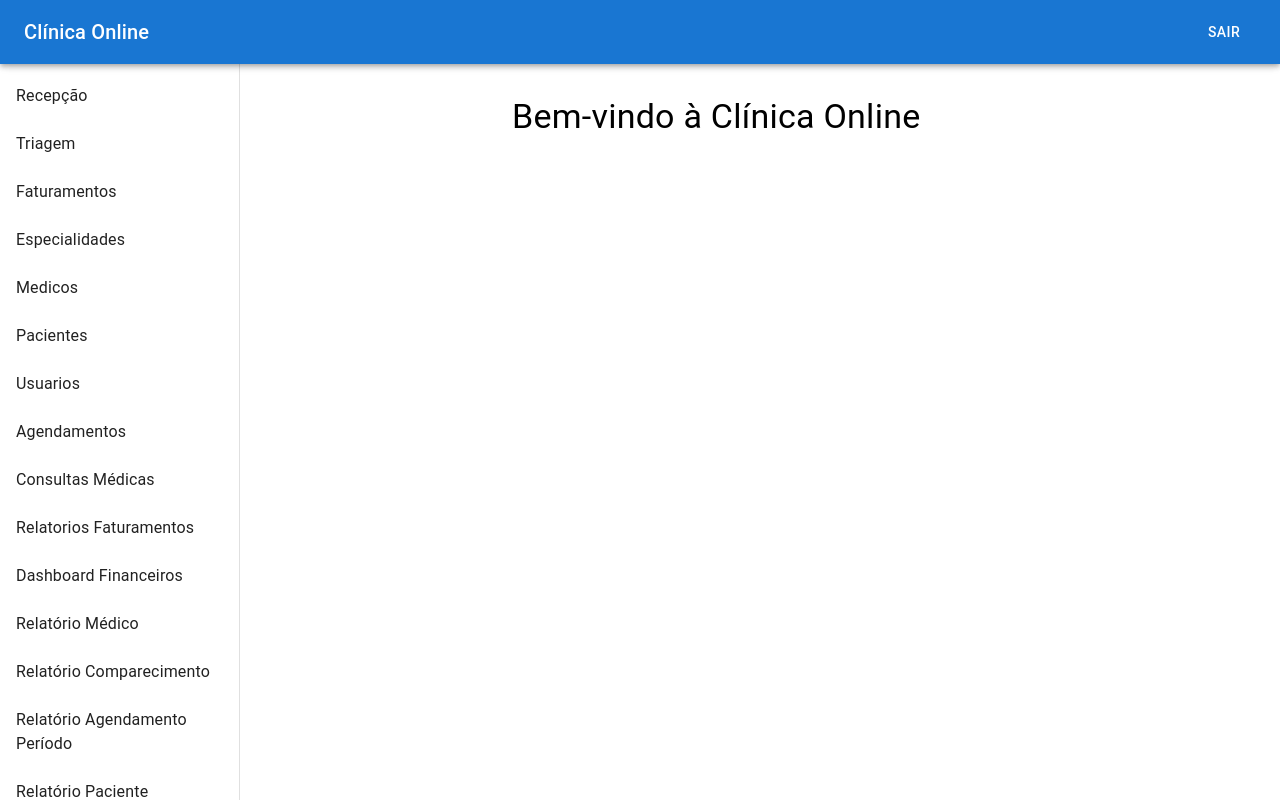
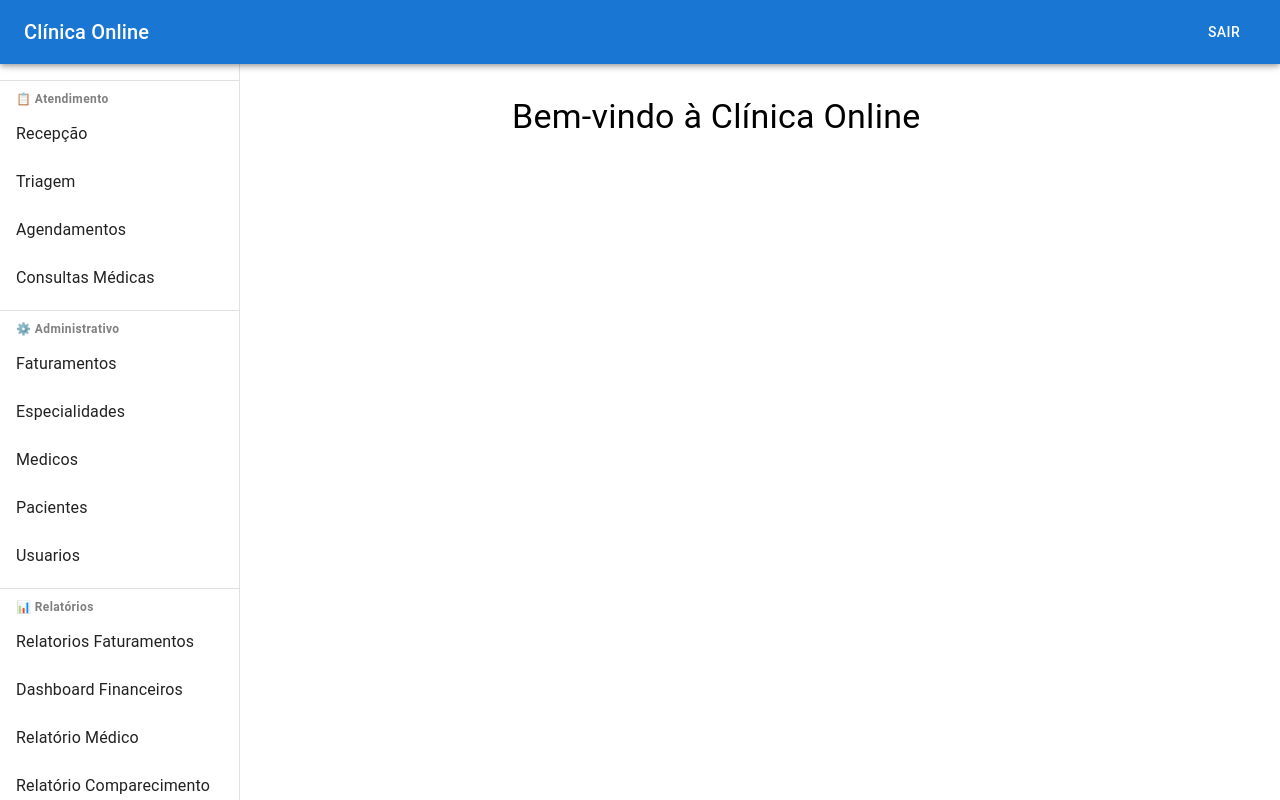
Before and after one commit to andreitoledo/Atendimento-Medico, a React (Vite) app in the folder clinica-frontend/: page /home in a window 1280 px wide. Built offline with nearby package versions, Linux system fonts and the light colour scheme; sample sign-in values are in the browser's storage.

Commit message:
Ajuste no menu

```diff
--- a/clinica-frontend/src/components/Layout.jsx
+++ b/clinica-frontend/src/components/Layout.jsx
@@ -1,5 +1,8 @@
 import React from 'react';
-import { Box, Drawer, AppBar, Toolbar, Typography, List, ListItem, ListItemText, Button } from '@mui/material';
+import {
+  Box, Drawer, AppBar, Toolbar, Typography, List, ListItem,
+  ListItemText, Button, Divider
+} from '@mui/material';
 import { useNavigate } from 'react-router-dom';
 
 const drawerWidth = 240;
@@ -14,17 +17,29 @@ const Layout = ({ children }) => {
     role = payload.role || payload["http://schemas.microsoft.com/ws/2008/06/identity/claims/role"];
   }
 
-  const menu = [
+  const sections = [
+    {
+      title: '📋 Atendimento',
+      items: [
         { label: 'Recepção', path: '/recepcao', roles: ['admin', 'medico'] },
         { label: 'Triagem', path: '/triagem', roles: ['admin', 'medico'] },
+        { label: 'Agendamentos', path: '/agendamentos', roles: ['admin'] },
+        { label: 'Consultas Médicas', path: '/consultas', roles: ['admin'] },
+      ]
+    },
+    {
+      title: '⚙️ Administrativo',
+      items: [
         { label: 'Faturamentos', path: '/faturamentos', roles: ['admin'] },
-    // { label: 'Relatórios', path: '/relatorios', roles: ['admin'] },
         { label: 'Especialidades', path: '/especialidades', roles: ['admin'] },
         { label: 'Medicos', path: '/medicos', roles: ['admin'] },
         { label: 'Pacientes', path: '/pacientes', roles: ['admin'] },
         { label: 'Usuarios', path: '/usuarios', roles: ['admin'] },
-    { label: 'Agendamentos', path: '/agendamentos', roles: ['admin'] },
-    { label: 'Consultas Médicas', path: '/consultas', roles: ['admin'] },
+      ]
+    },
+    {
+      title: '📊 Relatórios',
+      items: [
         { label: 'Relatorios Faturamentos', path: '/relatoriosFaturamentos', roles: ['admin'] },
         { label: 'Dashboard Financeiros', path: '/dashboardFinanceiro', roles: ['admin'] },
         { label: 'Relatório Médico', path: '/relatorioConsultaMedica', roles: ['admin'] },
@@ -34,9 +49,8 @@ const Layout = ({ children }) => {
         { label: 'Relatório Produção Médica', path: '/relatorioProducaoMedica', roles: ['admin'] },
         { label: 'Relatório Especialidade', path: '/relatorioConsultasPorEspecialidades', roles: ['admin'] },
         { label: 'Relatório Diário', path: '/relatorioConsultasPorDia', roles: ['admin'] },
-
-
-
+      ]
+    }
   ];
 
   const handleLogout = () => {
@@ -62,12 +76,20 @@ const Layout = ({ children }) => {
       >
         <Toolbar />
         <List>
-          {menu
+          {sections.map((section, idx) => (
+            <React.Fragment key={idx}>
+              <Divider sx={{ my: 1 }} />
+              <Typography variant="caption" sx={{ pl: 2, fontWeight: 'bold', color: 'gray' }}>
+                {section.title}
+              </Typography>
+              {section.items
                 .filter(item => role && item.roles.includes(role))
                 .map((item) => (
                   <ListItem button key={item.label} onClick={() => navigate(item.path)}>
                     <ListItemText primary={item.label} />
                   </ListItem>
+                ))}
+            </React.Fragment>
           ))}
         </List>
       </Drawer>
```
Lines whose indentation alone changed are shown as unchanged.
